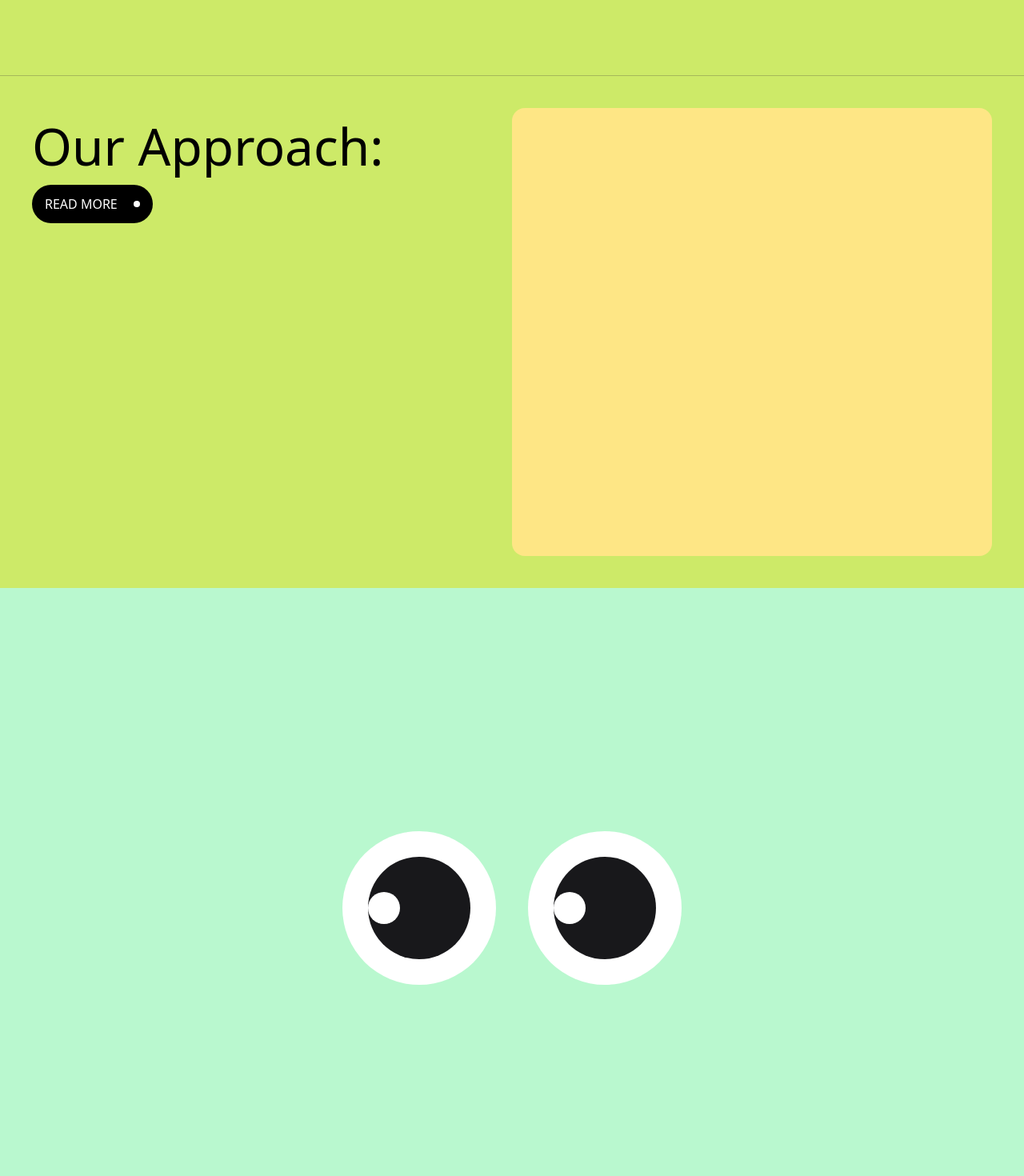
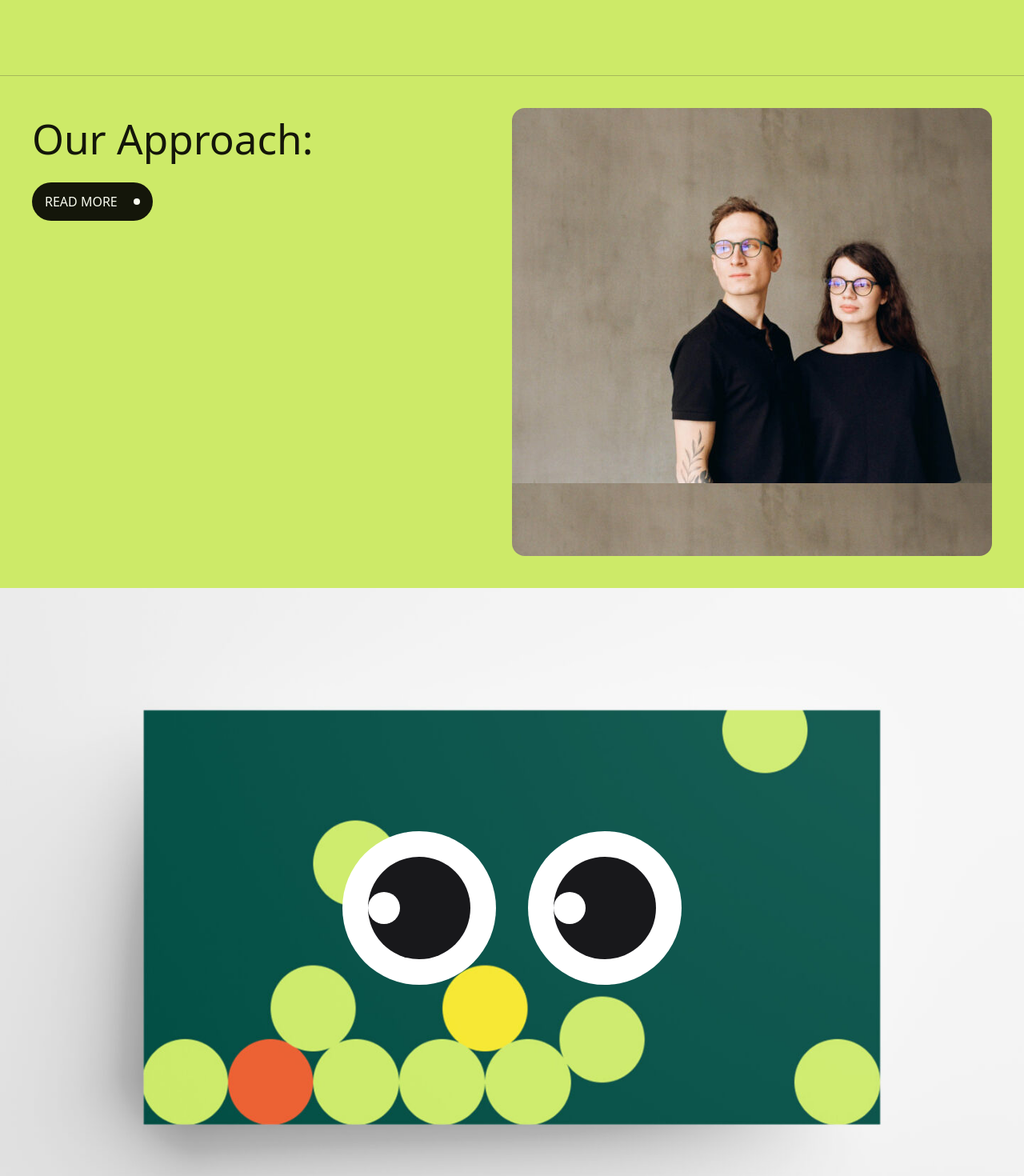
Before and after one commit to c0d1ngthunder/Ochi, a React (Vite) app: page / in a window 1280 px wide. Shown: the part 1880-3350 px from the top of the page at 80% size. Built offline with nearby package versions, Linux system fonts and the light colour scheme.

Commit message:
feat: add images

```diff
--- a/src/components/About.jsx
+++ b/src/components/About.jsx
@@ -28,10 +28,10 @@ const About = () => {
       </div>
       <div className="border-[#a5b95a] flex mt-20 w-full px-10 border-t-1 p-10">
         <div className="w-1/2">
-            <h1 className="text-[5vw]">Our Approach:</h1>
-            <button className="px-4 flex items-center gap-5 uppercase py-3 bg-black text-white rounded-full">Read More <div className="w-2 h-2 bg-white rounded-full"></div></button>
+            <h1 className="text-[4vw] mb-4 opacity-[0.9]">Our Approach:</h1>
+            <button className="px-4 opacity-[0.9] flex items-center gap-5 uppercase py-3 bg-black text-white rounded-full">Read More <div className="w-2 h-2 bg-white rounded-full"></div></button>
         </div>
-        <div className="w-1/2 h-[70vh] bg-amber-200 rounded-2xl "></div>
+        <div className="w-1/2 h-[70vh] rounded-2xl bg-[url('/images/HomepagePhoto.jpg')] "></div>
       </div>
     </div>
   );
--- a/src/components/Eyes.jsx
+++ b/src/components/Eyes.jsx
@@ -1,12 +1,10 @@
-import React, { useEffect, useRef, useState } from "react";
+import { useEffect, useState } from "react";
 
 const Eyes = () => {
   let [rotate, setRotate] = useState(0);
-  let eyes = useRef(null);
 
   useEffect(() => {
-    if (eyes) {
-      eyes.current.addEventListener("mousemove", (e) => {
+      window.addEventListener("mousemove", (e) => {
         let mouseX = e.clientX;
         let mouseY = e.clientY;
 
@@ -18,12 +16,11 @@ const Eyes = () => {
         setRotate(angle - 180);
         console.log(rotate);
       });
-    }
   });
 
   return (
-    <div ref={eyes} className="w-full h-screen">
-      <div className="w-full h-full relative bg-green-200">
+    <div className="w-full h-screen">
+      <div className="w-full h-full relative bg-[url('/images/Eyes-bg.jpg')] bg-cover bg-center">
         <div className="absolute top-1/2 -translate-x-[50%] -translate-y-[50%] left-1/2 flex gap-10  ">
           <div className="bg-white flex items-center justify-center w-[15vw] h-[15vw] rounded-full">
             <div className="bg-zinc-900 relative w-2/3 h-2/3 rounded-full">
```
Also changed, not shown: public/images/Eyes-bg.jpg (added), public/images/HomepagePhoto.jpg (added).
